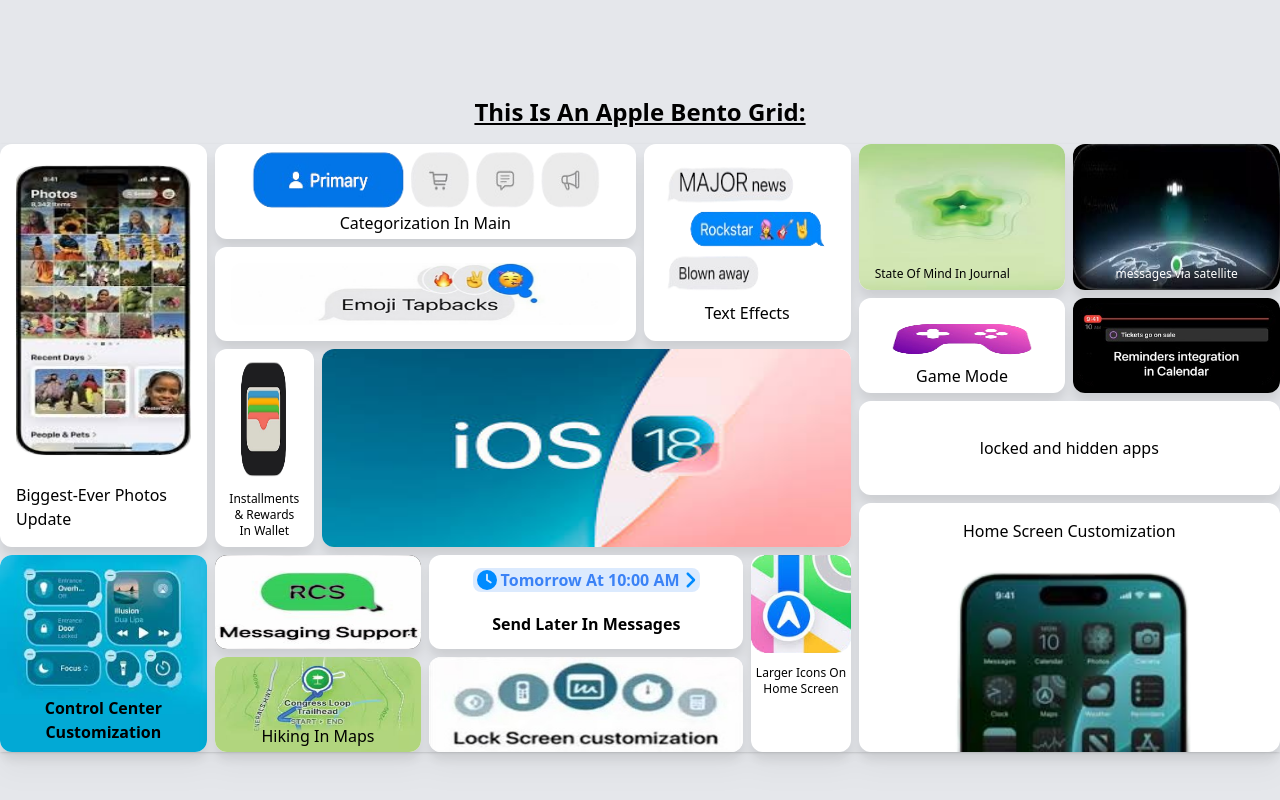
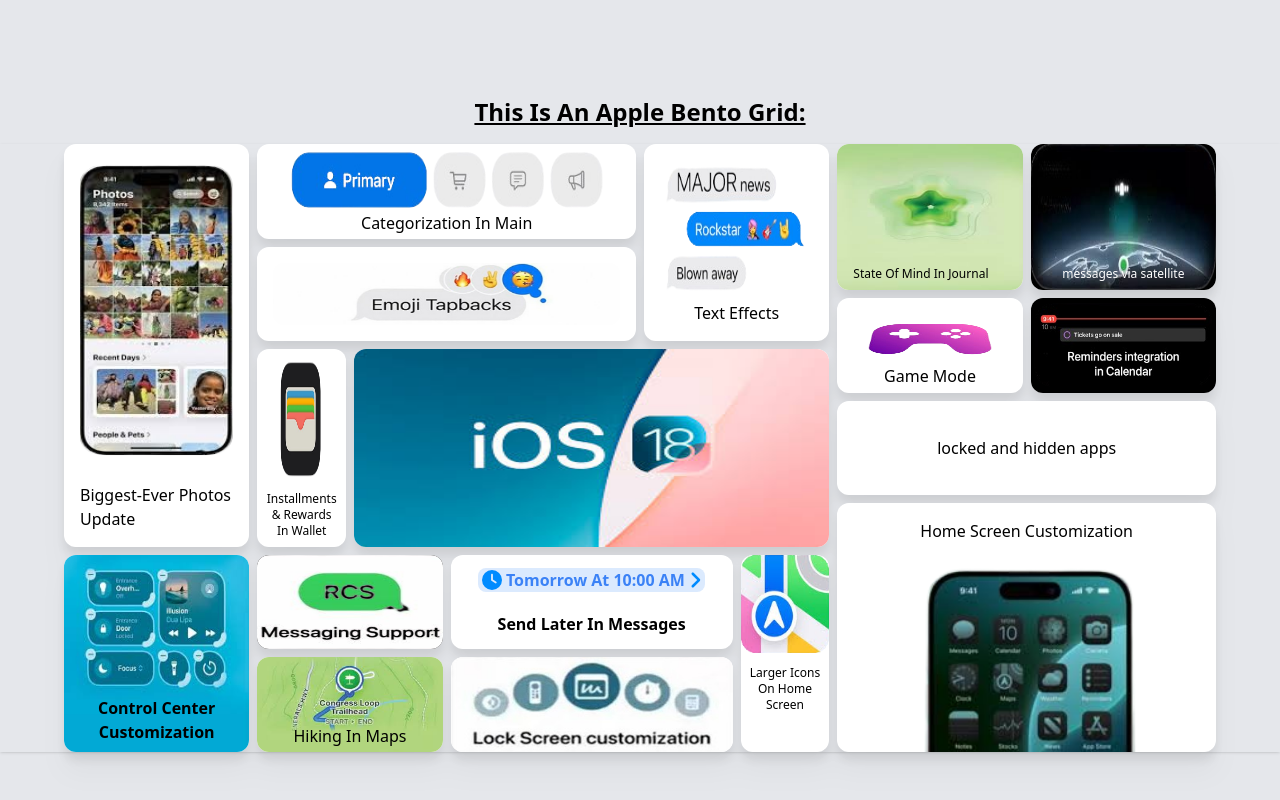
Before and after one commit to LounesBls/Apple-Benot-Grid, a plain HTML site: page index.html in a window 1280 px wide. Drawn offline with nearby package versions, Linux system fonts and the light colour scheme.

Commit message:
HTML File

```diff
--- a/index.html
+++ b/index.html
@@ -30,7 +30,7 @@
         </h1>
         <!-- Bento Ui -->
         <ul
-            class="grid grid-cols-4 grid-rows-10 sm:grid-cols-6 md:grid-cols-12 sm:grid-rows-12  md:grid-rows-12 gap-x-2 gap-y-2 h-full shadow drop-shadow-xl">
+            class="grid grid-cols-4 grid-rows-10 sm:grid-cols-6 md:grid-cols-12 sm:grid-rows-12 xl:px-16 md:grid-rows-12 gap-x-2 gap-y-2 h-full shadow drop-shadow-xl">
             <li
                 class="col-span-2 col-start-3 row-start-4 row-span-2 sm:col-span-2 sm:row-span-5 md:col-span-2 md:row-span-8 flex flex-col justify-around sm:justify-between items-center py-1 sm:p-4 bg-white rounded-xl">
                 <img class="w-1/4 md:w-full h-4/5" src="./assets/iPhone.png" alt="iphone image">
```
